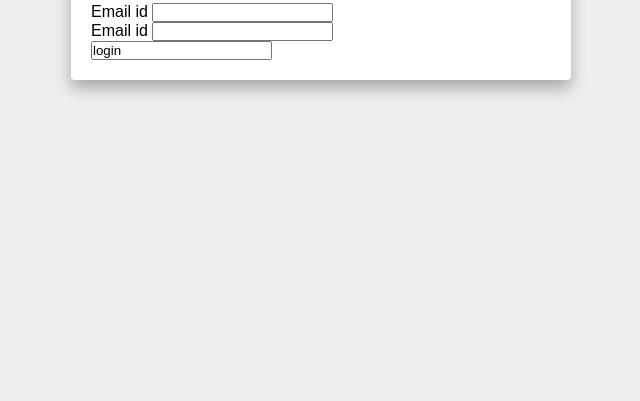
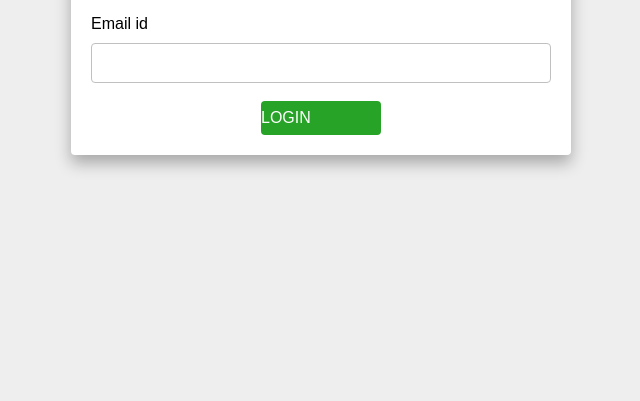
Before and after one commit to Iriboneye-Nina/LOGIN-EXERCISES, a plain HTML site: page index.html in a window 1280 px wide. Shown: the part 399-800 px from the top of the page, without its empty margins (319-959 px from the left). Drawn offline with Linux system fonts and the light colour scheme.

Commit message:
new code

```diff
--- a/style.css
+++ b/style.css
@@ -27,3 +27,26 @@ body{
     margin-bottom: 24px;
     color: #222;
 }
+.container form .form-control{
+    width: 100%;
+    height: 40px;
+    background: white;
+    border-radius: 4px;
+    border: 1px solid silver;
+    margin: 10px 0 18px 0;
+    padding: 0 10px;
+}
+.container form .btn{
+    margin-left: 50%;
+    transform: translateX(-50%);
+    width: 120px;
+    height: 34px;
+    border: none;
+    background: #27a327;
+    cursor: pointer;
+    font-size: 16px;
+    text-transform: uppercase;
+    color: white;
+    border-radius: 4px;
+    transition: .3s;
+}
```
